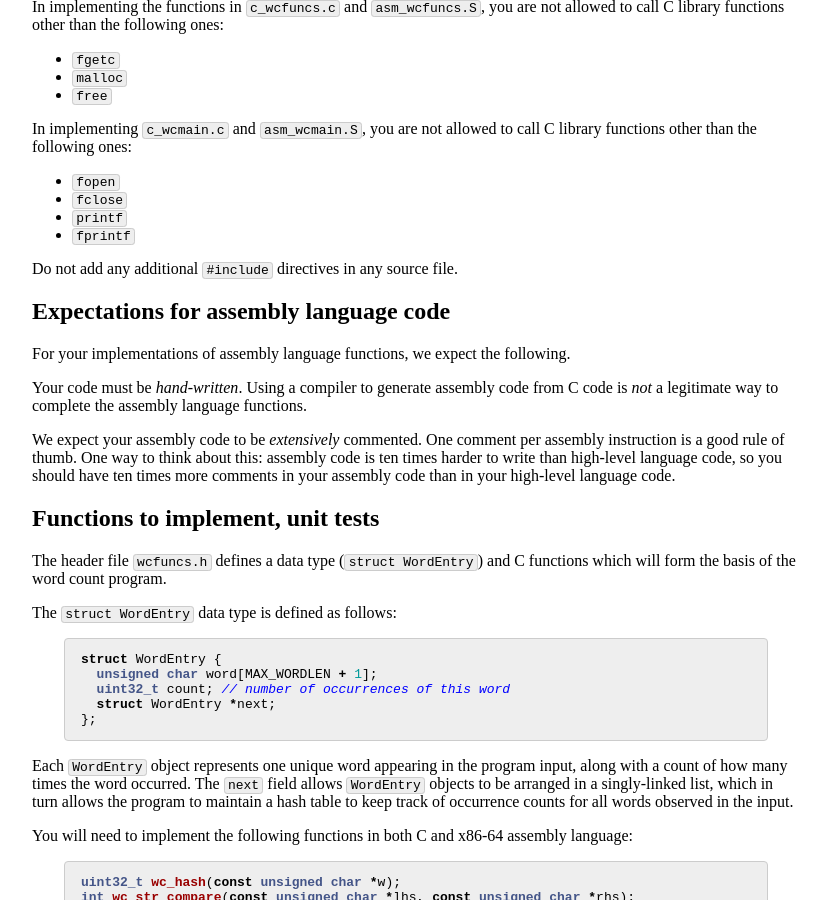
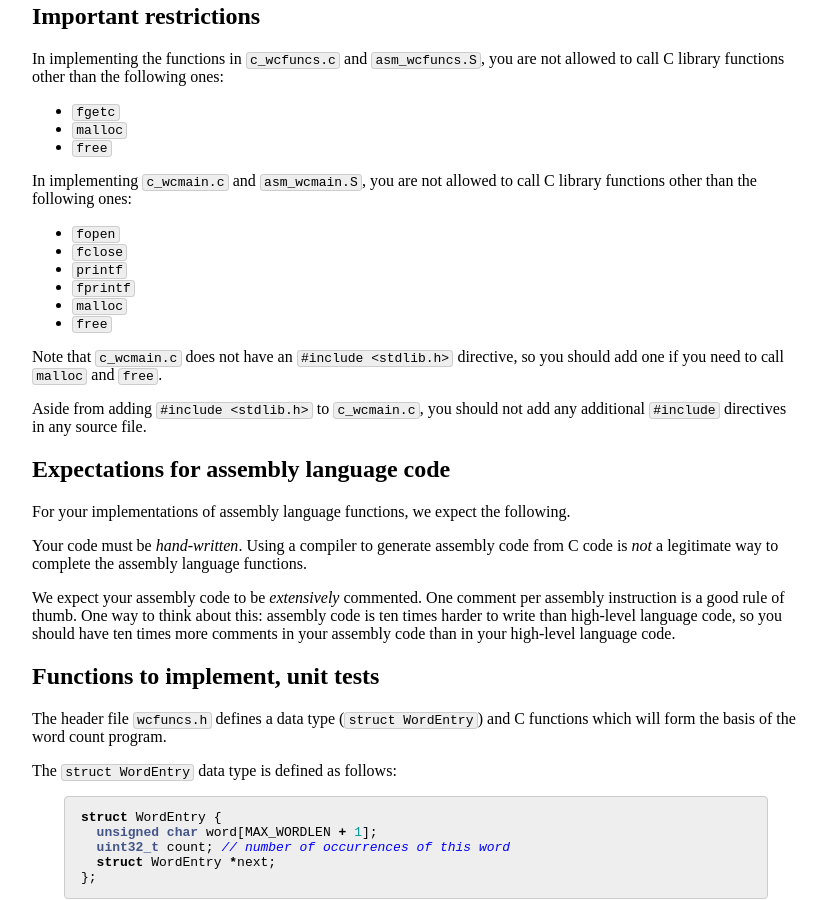
Before and after one commit to jhucsf/fall2023, a Jekyll site: the page built from assign/assign02.md, in a window 1280 px wide and 900 px high, scrolled down 1600 px. Shown: the whole window, without its empty margins (224-1051 px from the left). Built offline with Jekyll 4.4.1, drawn with Linux system fonts in a browser that asks for light colours; some of the changed text lies outside the part shown.

Commit message:
allow calls to malloc and free from main

```diff
--- a/assign/assign02.md
+++ b/assign/assign02.md
@@ -10,6 +10,10 @@ Milestone 2: Due Thursday, Oct 5th by 11 pm
 *Update 9/21*: Corrected pseudo-code for main input loop of `main` function.
 (It should be calling `wc_dict_find_or_insert`, not
 `wc_find_or_insert`.)
+
+*Update 9/21*: Updated the restrictions on library function calls to
+explicitly allow calls to `malloc` and `free` in `main`, for the purposes
+of allocating and deallocating the hash table array.
 
 # Overview
 
@@ -107,8 +111,14 @@ library functions other than the following ones:
 * `fclose`
 * `printf`
 * `fprintf`
+* `malloc`
+* `free`
 
-Do not add any additional `#include` directives in any source file.
+Note that `c_wcmain.c` does not have an `#include <stdlib.h>` directive,
+so you should add one if you need to call `malloc` and `free`.
+
+Aside from adding `#include <stdlib.h>` to `c_wcmain.c`,
+you should not add any additional `#include` directives in any source file.
 
 ## Expectations for assembly language code
 
```
Also changed, not shown: index.md (+3 -0 lines).
